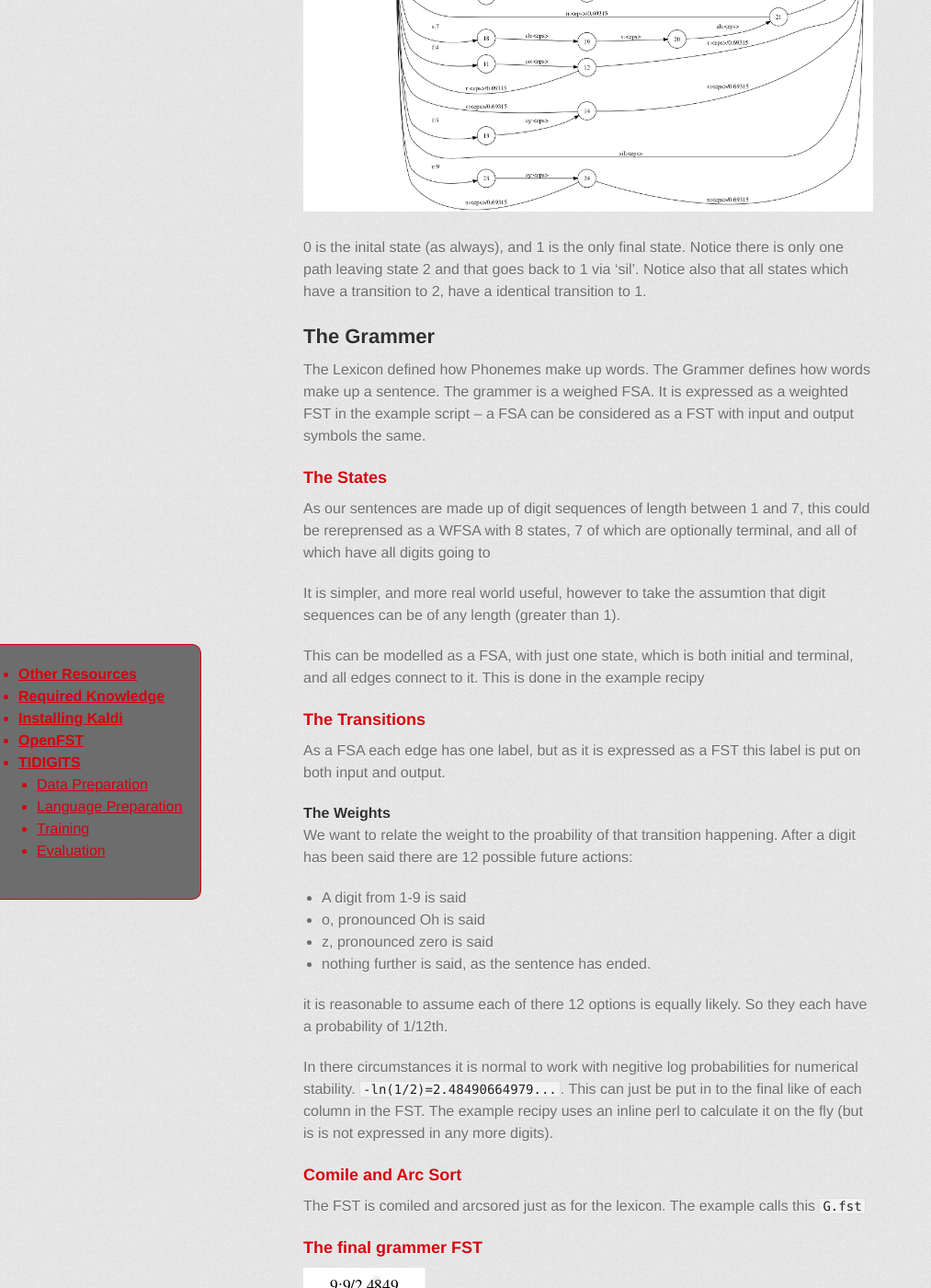
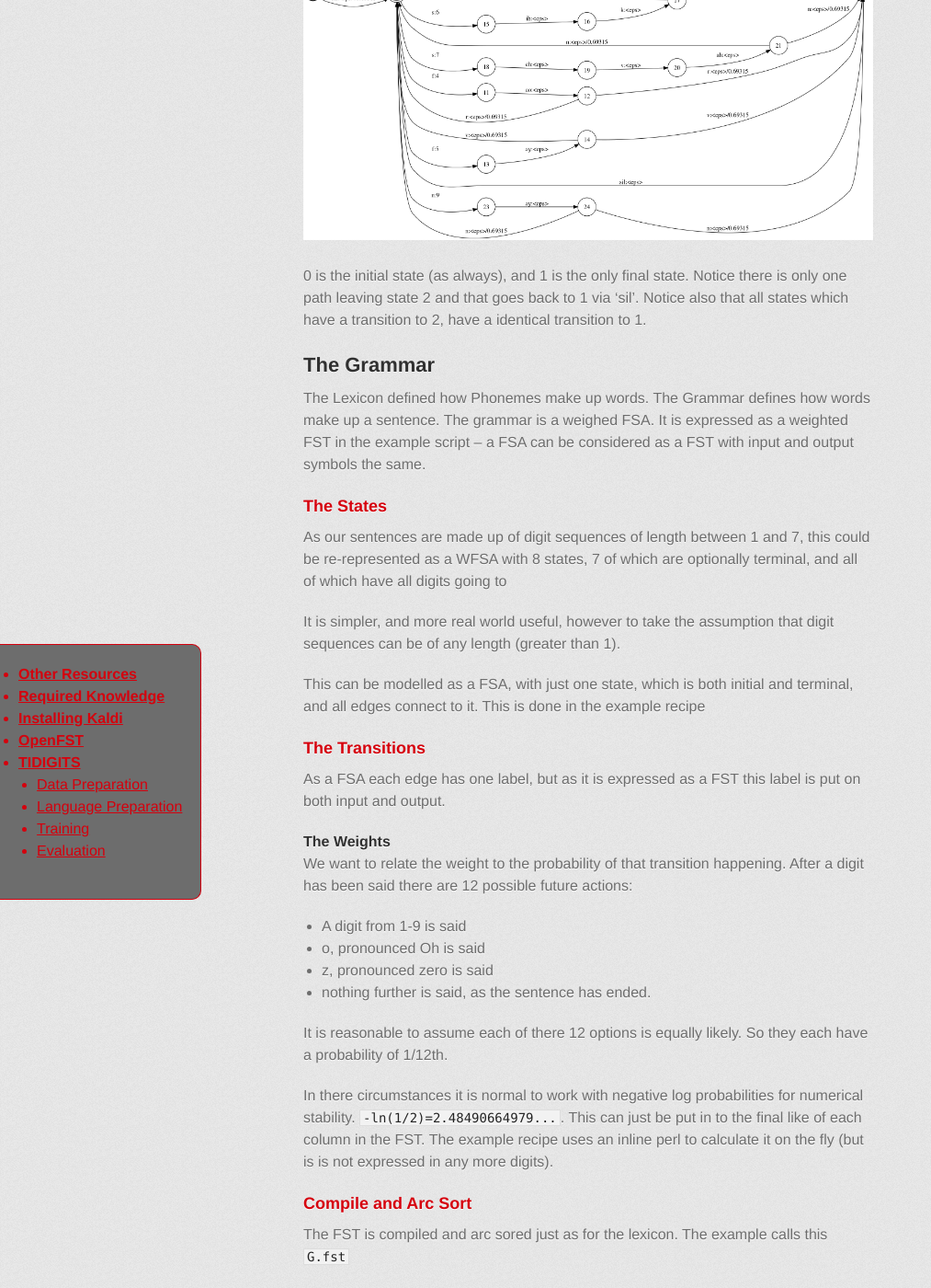
Before and after one commit to oxinabox/Kaldi-Notes, a Jekyll site: the page built from tidigits/lang_prep.md, in a window 1280 px wide and 1400 px high, scrolled down 3703 px. Shown: the whole window at 92% size, without its empty margins (0-1013 px from the left). Built offline with Jekyll 4.4.1, drawn with Linux system fonts in a browser that asks for light colours; some web fonts are replaced; Markdown is read by kramdown in place of the engine named in the settings; some of the changed text lies outside the part shown.

Commit message:
=quick submission.

````diff
--- a/tidigits/lang_prep.md
+++ b/tidigits/lang_prep.md
@@ -55,17 +55,17 @@
 
 The word symbols are simply: o, z ,1, 2, 3, 4, 6, 7, 8, 9.
 
-To go with this Kaldi needs to be told what word to use when words that are not in the vocabulary list are found. Since no such words exist in TIDIGITS, it really doesn't mater what it done with them. But Kalidi requires the files.
+To go with this Kaldi needs to be told what word to use when words that are not in the vocabulary list are found. Since no such words exist in TIDIGITS, it really doesn't mater what it done with them. But Kaldi requires the files.
 
-Create a oov.txt with any one word in it. (Example script uses z).
-Create a oov.int with the matching interger for it.
+Create a `oov.txt` with any one word in it. (Example script uses z).
+Create a oov.int with the matching integer for it.
 This can be done manually,
 or it could be done with `sym2int` on the words symbol list, created earlier.
 <sub>
-If you arranged you wordsymbols so that the int form of your oov word is the same is its text form then you are either over or under thinging this, and  you could copy the oov.txt to oov.int</sub>
+If you arranged you word symbols so that the int form of your oov word is the same is its text form then you are either over or under thinking this, and  you could copy the `oov.txt` to `oov.int`</sub>
 
 ## The Lexicon
-The example recipy for TIDIGITs is quiet clever about contructing the phoneneme to word FST.
+The example recipe for TIDIGITs is quiet clever about constructing the phoneme to word FST.
 There script `util/make_lexicon_fst.pl` takes a lexicon file, and outputs a text FST file.
 Each line of the Lexicon file has the format:
 
@@ -121,33 +120,33 @@
 
 ![lexicon fst](./lexiconFST.png)
 
-0 is the inital state (as always),
+0 is the initial state (as always),
 and 1 is the only final state.
 Notice there is only one path leaving state 2 and that goes back to 1 via 'sil'.
 Notice also that all states which have a transition to 2, have a identical transition to 1.
 
-##The Grammer
+##The Grammar
 The Lexicon defined how Phonemes make up words.
-The Grammer defines how words make up a sentence.
-The grammer is a weighed FSA.
+The Grammar defines how words make up a sentence.
+The grammar is a weighed FSA.
 It is expressed as a weighted FST in the example script -- a FSA can be considered as a FST with input and output symbols the same.
 
 
 ###The States
-As our sentences are made up of digit sequences of length between 1 and 7, this could be rereprensed as a WFSA with 8 states, 7 of which are optionally terminal, and all of which have all digits going to
+As our sentences are made up of digit sequences of length between 1 and 7, this could be re-represented as a WFSA with 8 states, 7 of which are optionally terminal, and all of which have all digits going to
 
-It is simpler, and more real world useful, however to take the assumtion that digit sequences can be of any length (greater than 1).
+It is simpler, and more real world useful, however to take the assumption that digit sequences can be of any length (greater than 1).
 
 This can be modelled as a FSA, with just one state, which is both initial and terminal,
 and all edges connect to it.
-This is done in the example recipy
+This is done in the example recipe
 
 ### The Transitions
 As a FSA each edge has one label,
 but as it is expressed as a FST this label is put on both input and output.
 
 ####The Weights
-We want to relate the weight to the proability of that transition happening.
+We want to relate the weight to the probability of that transition happening.
 After a digit has been said there are 12 possible future actions:
 
  - A digit from 1-9 is said
@@ -155,31 +154,31 @@
  - z, pronounced zero is said
  - nothing further is said, as the sentence has ended.
 
-it is reasonable to assume each of there 12 options is equally likely.
+It is reasonable to assume each of there 12 options is equally likely.
 So they each have a probability of 1/12th.
 
-In there circumstances it is normal to work with negitive log probabilities for numerical stability.
+In there circumstances it is normal to work with negative log probabilities for numerical stability.
 `-ln(1/2)=2.48490664979...`. This can just be put in to the final like of each column in the FST.
-The example recipy uses an inline perl to calculate it on the fly (but is is not expressed in any more digits).
+The example recipe uses an inline perl to calculate it on the fly (but is is not expressed in any more digits).
 
-###Comile and Arc Sort
-The FST is comiled and arcsored just as for the lexicon.
+###Compile and Arc Sort
+The FST is compiled and arc sored just as for the lexicon.
 The example calls this `G.fst`
 
-###The final grammer FST
+###The final grammar FST
 
-![grammer fst](./grammerFST.png)
+![grammar fst](./grammerFST.png)
 
-##The Final Grammer Composed with Lexicon
-The great beuty of working with FSTs in this way is they are composable.
-There is no need to compose them in this step -- that will be done later when they are also composed with the HMM; but so that you can see what is going on, below is the grammer composed with the lexicon.
+##The Final Grammar Composed with Lexicon
+The great beauty of working with FSTs in this way is they are compose-able.
+There is no need to compose them in this step -- that will be done later when they are also composed with the HMM; but so that you can see what is going on, below is the grammar composed with the lexicon.
 
-![Lexicon Grammer FST](./LGFST.png)
+![Lexicon Grammar FST](./LGFST.png)
 
 0 is the initial state. 0 and 4 are the final states.
-This FST maps phones (from the lexicon) to strings of words which are allowed by the Grammer.
-However, since the Grammer is so permissive (no restrictions at all on order of words),
-this looks very smilar to the Lexicon FST. It is infact equivelent to the Kleene closure of the Lexicon FST.
+This FST maps phones (from the lexicon) to strings of words which are allowed by the Grammar.
+However, since the Grammar is so permissive (no restrictions at all on order of words),
+this looks very similar to the Lexicon FST. It is in fact equivelent to the Kleene closure of the Lexicon FST.
 
 ##HMM Topology
 One could say this was really part of the next step of training.
@@ -194,20 +193,20 @@
 To get a idea what is really going on under the hood,
 read [this page of the documentation](http://kaldi.sourceforge.net/hmm.html).
 
-In short, topo files define instrunctions for how to build Hidden Markov Models (HMMs) -- what states are linked to others.
+In short, topo files define instructions for how to build Hidden Markov Models (HMMs) -- what states are linked to others.
 
-The topo file is expressed in a almost-XML language (not quiet XML as not all opened tags have close tags, only ones that have other elements nested inside them.). Kaldi uses this, and will eventually at somepoint internally produce a WFSTs that is the HMM. Which you might find in OpenFST literiture refered to as H, to go with the lexicon L and the grammer G.
+The topo file is expressed in a almost-XML language (not quiet XML as not all opened tags have close tags, only ones that have other elements nested inside them.). Kaldi uses this, and will eventually at some point internally produce a WFST that is the HMM. Which you might find in literature referred to as H, to go with the lexicon L and the grammar G.
 
 ###In practice
-All that is required is to copy the template 3 state bakis from `conf/topo.protp`,
-and use `sed` to replace NONSILENCEPHONES, and SILENCEPHONES, with space seperated lists of the integer reresentation of the nonsilent and silent phones respectively.
+All that is required is to copy the template 3 state Bakis from `conf/topo.protp`,
+and use `sed` to replace NONSILENCEPHONES, and SILENCEPHONES, with space separated lists of the integer representation of the nonsilent and silent phones respectively.
 
-##Validating Everying has been done correctly so far
+##Validating Everything has been done correctly so far
 This step is actually carried out in `run.sh` rather than in the `local/tidigits_prepare_lang.sh`.
 
-`util/validate_lang.pl` takes a single argument -- the path the the lang folder.
+`util/validate_lang.pl` takes a single argument -- the path to the lang folder.
 It then validates that all things have been set up correctly.
-However there are some waringings for the tidigits setup.
+However there are some warnings for the TIDIGITs setup.
 
 To quote `run.sh`:
 >```utils/validate_lang.pl data/lang/ ```
````
Also changed, not shown: other parts of tidigits/lang_prep.md (+18 -19 lines), required_knowledge.md (+1 -1 lines), tidigits/data_prep.md (+16 -16 lines), tidigits/index.md (+17 -15 lines).
